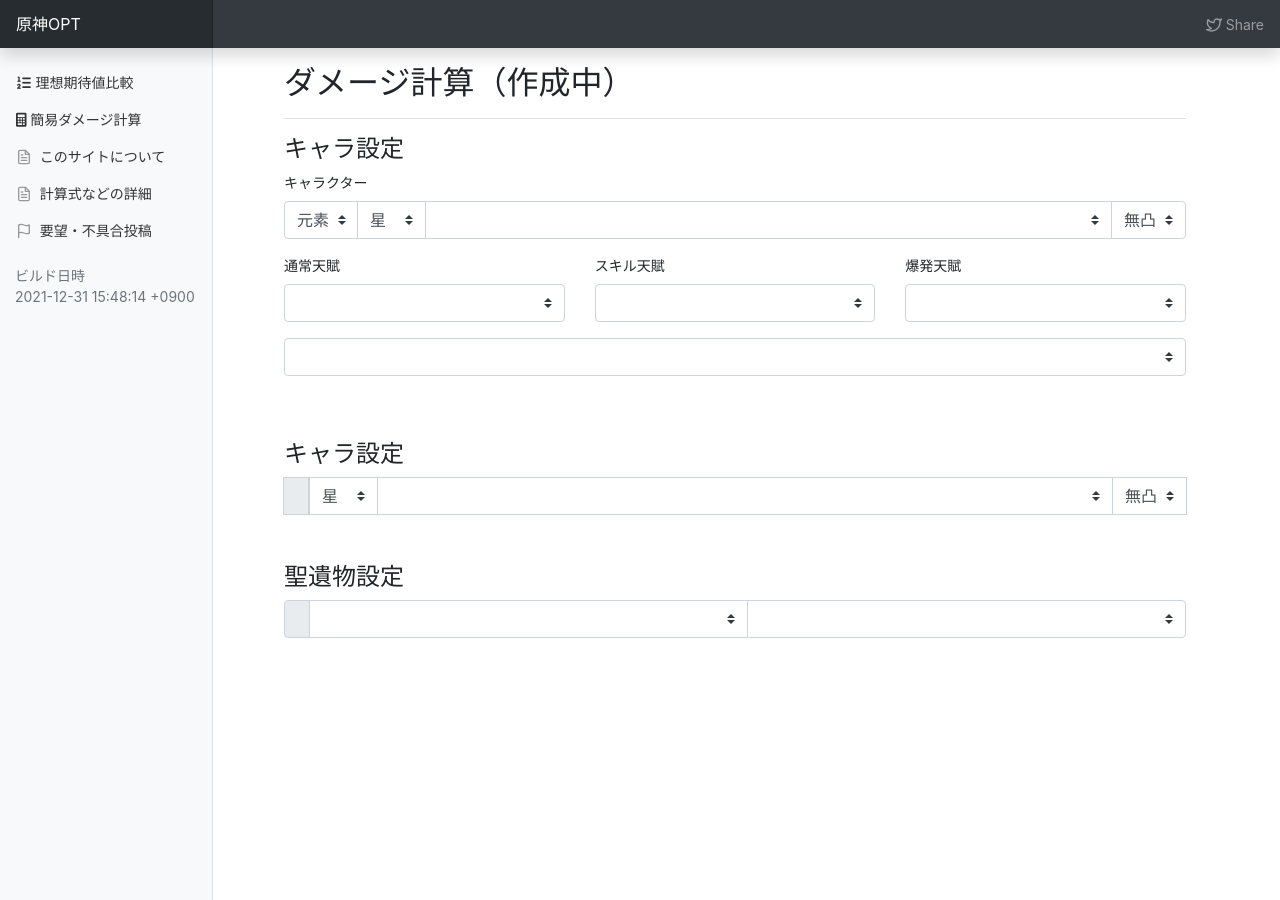
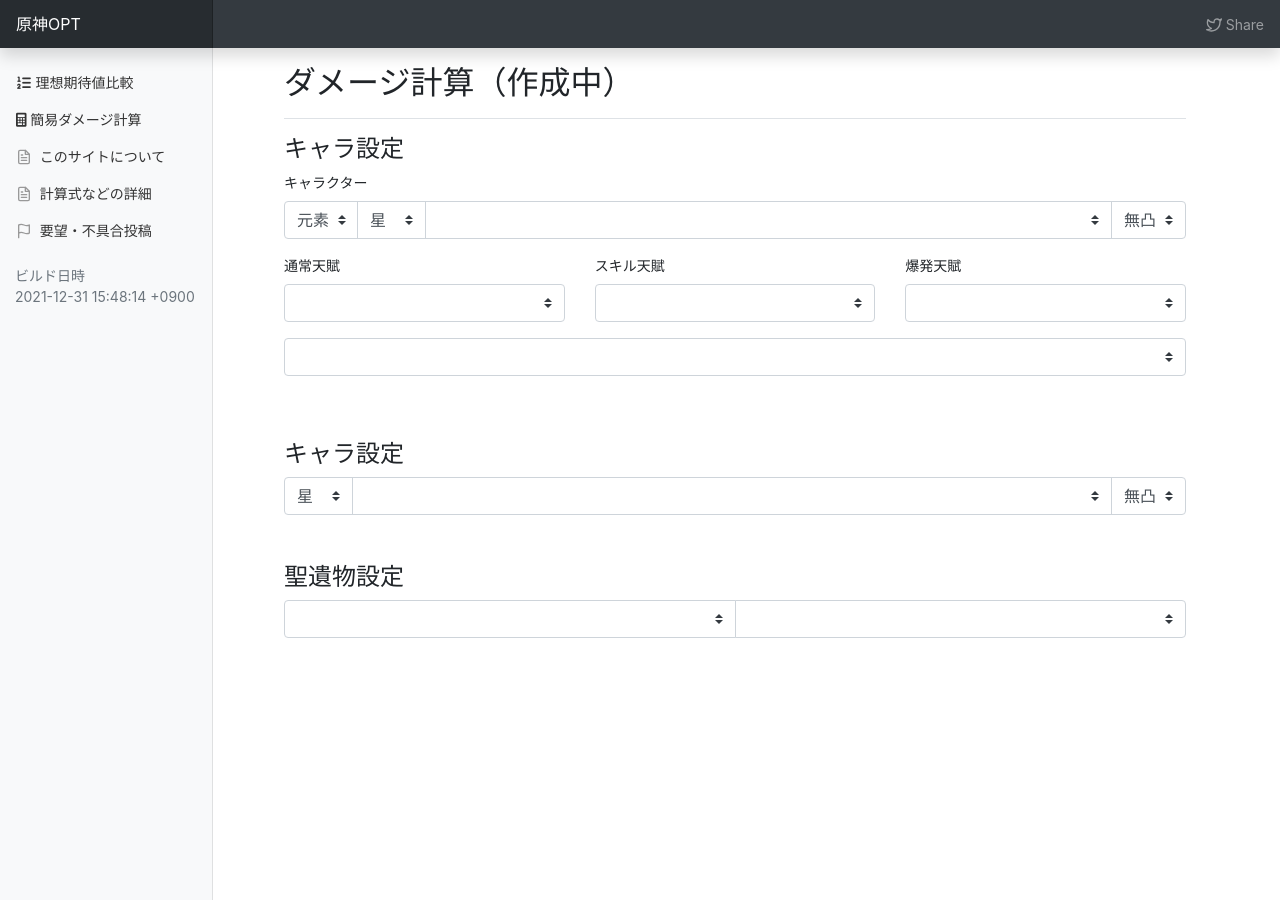
Before and after one commit to k3kaimu/genshinopt, a Jekyll site: the page built from calc.html, in a window 1280 px wide. Built offline with Jekyll 4.4.1, drawn with Linux system fonts in a browser that asks for light colours; nearby versions of some CDN libraries.

Commit message:
fix UI view

```diff
--- a/_includes/ui/artifact_selector.html
+++ b/_includes/ui/artifact_selector.html
@@ -1,7 +1,10 @@
 <div class="input-group">
+
+  {% if include.isList %}
   <div class="input-group-prepend">
     <span class="input-group-text" data-bind="text: '#A' + ({{ include.index }} + 1)"></span>
   </div>
+  {% endif %}
   <select data-bind="options: artifacts,
                     optionsText: 'name',
                     value: selected1,
--- a/_includes/ui/weapon_selector.html
+++ b/_includes/ui/weapon_selector.html
@@ -1,6 +1,18 @@
 <div class="input-group">
-    <div class="input-group-prepend input-group-append">
+
+    {% if include.isList %}
+    <div class="input-group-prepend">
       <span class="input-group-text" data-bind="text: '#W' + ({{ include.index }} + 1)"></span>
+    </div>
+    {% endif %}
+
+    <div
+    {% if include.isList %}
+    class="input-group-prepend input-group-append"
+    {% else %}
+    class="input-group-prepend"
+    {% endif %}
+    >
       <select class="custom-select" data-bind="value: rarity, visible: selected() == undefined">
         <option selected value="ALL">星</option>
         <option value="5">星5</option>
@@ -15,13 +27,22 @@
                       css: {'border-danger': selected() == undefined}"
                       class="custom-select" aria-label="武器選択">
     </select>
-    <div class="input-group-prepend input-group-append">
+
+    <div
+    {% if include.isList %}
+    class="input-group-prepend input-group-append"
+    {% else %}
+    class="input-group-append"
+    {% endif %}
+    >
+
       <select class="custom-select" data-bind="value: viewModel().rank">
         <option selected value="0">無凸</option>
         <option value="1">1凸</option>
         <option value="2">2凸</option>
         <option value="3">3凸</option>
         <option value="4">4凸</option>
+
       </select>
     </div>
     {% if include.isList %}
```
